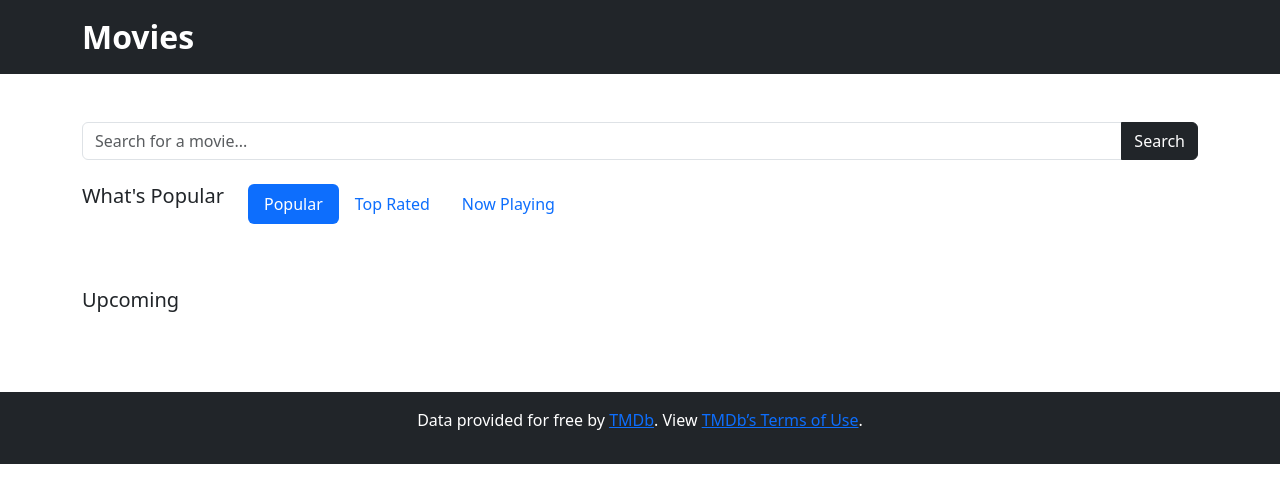
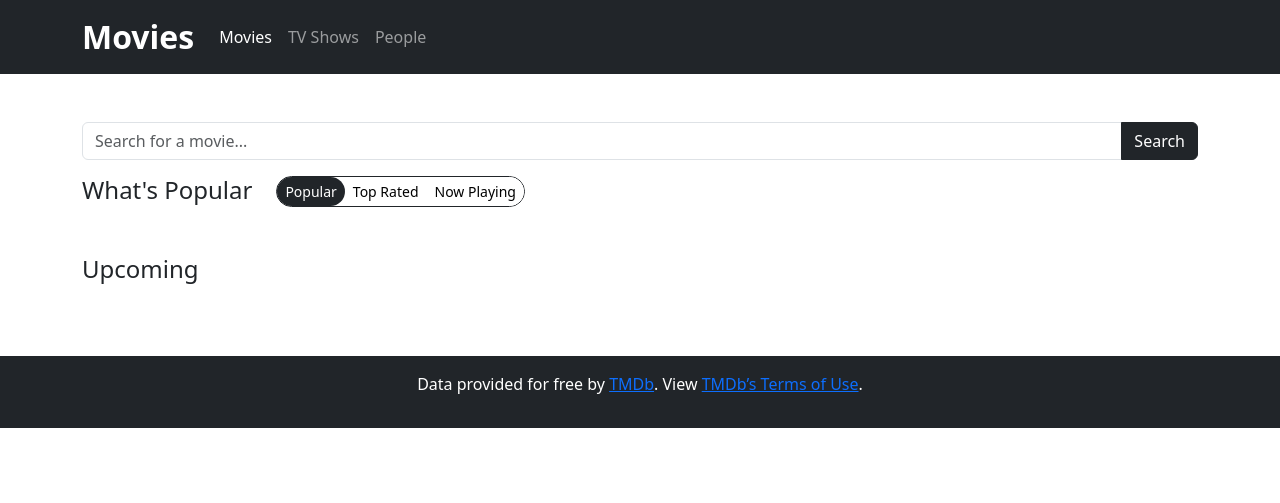
Before and after one commit to ashaza13/movie-site, a Flask app: template templates/index.html in a window 1280 px wide. Shown: the top 503 px of the page. Run offline with Flask 2, Linux system fonts and the light colour scheme; the template is opened without the code that fills it, so the values that code supplies are empty.

Commit message:
More styling/added overflow gradient

```diff
--- a/app.py
+++ b/app.py
@@ -38,5 +38,14 @@ def index():
                 string_date = date_object.strftime(DATE_FORMATTED)
                 result[i].release_date = string_date
 
+        movie_name = request.form.get("movie")
 
-        return render_template("results.html", result=result)
+        return render_template("results.html", result=result, movie_name=movie_name)
+
+@app.route("/movie", methods=["GET", "POST"])
+def movie():
+    return render_template("movie.html")
+
+if __name__ == '__main__':
+    app.debug = True
+    app.run()
--- a/static/styles.css
+++ b/static/styles.css
@@ -30,7 +30,7 @@ nav .navbar-brand .white
 /* Scrollbar */
 ::-webkit-scrollbar {
     width: .05rem;
-    height: .5rem;
+    height: .4rem;
 }
 ::-webkit-scrollbar-thumb {
     background-color: rgba(27, 27, 27, .4);
@@ -40,6 +40,44 @@ nav .navbar-brand .white
     background: transparent;
 }
 
-.my-button:not(:disabled):not(:disabled):active {
-    background-color: green;
- }
+
+button.active {
+    background-color: #212529 !important;
+    color: white;
+}
+
+.nav-link-small {
+    color: black;
+    background-color: white !important;
+    padding: 0.25rem 0.5rem;
+    font-size: .875rem;
+    border-radius: 1rem !important;
+}
+
+ul {
+    border: 1px solid #212529;
+    border-radius: 1rem;
+}
+
+.card-img-top {
+    border-radius: 0.5rem;
+}
+
+.tab-content {
+    position: relative;
+}
+
+.right-bg::after {
+    content: '';
+    display: -webkit-box;
+    display: -ms-flexbox;
+    display: flex;
+    width: 60px;
+    height: calc(100% - 20px);
+    right: -1em;
+    position: absolute;
+    z-index: 9999999;
+    margin-left: auto;
+    top: 0;
+    background: linear-gradient(to right, rgba(255, 255, 255, 0) 0, rgba(255, 255, 255, .7) 40%, #fff 70%);
+}
--- a/templates/index.html
+++ b/templates/index.html
@@ -7,39 +7,39 @@
 {% block main %}
     <div class="container">
         <form action="/" method="post">
-            <div class="input-group input-group-md pb-4 rounded-pill">
+            <div class="input-group input-group-md pb-3 rounded-pill">
                 <input type="text" class="form-control" aria-label="Sizing example input" aria-describedby="inputGroup-sizing-lg" placeholder="Search for a movie..." name="movie">
                 <button class="btn btn-dark btn-ripple" type="submit">Search</button>
             </div>
         </form>
 
-        <div class="row pb-4">
+        <div class="row pb-3">
             <div class="col-md-auto">
-                <h5>What's Popular</h5>
+                <h4>What's Popular</h4>
             </div>
             <div class="col-md-auto">
                 <ul class="nav nav-pills mb-3" id="pills-tab" role="tablist">
                     <li class="nav-item" role="presentation">
-                      <button class="nav-link active" id="pills-popular-tab" data-bs-toggle="pill" data-bs-target="#pills-popular" type="button" role="tab" aria-controls="pills-popular" aria-selected="true">Popular</button>
+                      <button class="nav-link nav-link-small active" id="pills-popular-tab" data-bs-toggle="pill" data-bs-target="#pills-popular" type="button" role="tab" aria-controls="pills-popular" aria-selected="true">Popular</button>
                     </li>
                     <li class="nav-item" role="presentation">
-                      <button class="nav-link" id="pills-top-tab" data-bs-toggle="pill" data-bs-target="#pills-top" type="button" role="tab" aria-controls="pills-top" aria-selected="false">Top Rated</button>
+                      <button class="nav-link nav-link-small" id="pills-top-tab" data-bs-toggle="pill" data-bs-target="#pills-top" type="button" role="tab" aria-controls="pills-top" aria-selected="false">Top Rated</button>
                     </li>
                     <li class="nav-item" role="presentation">
-                      <button class="nav-link" id="pills-now-tab" data-bs-toggle="pill" data-bs-target="#pills-now" type="button" role="tab" aria-controls="pills-now" aria-selected="false">Now Playing</button>
+                      <button class="nav-link nav-link-small" id="pills-now-tab" data-bs-toggle="pill" data-bs-target="#pills-now" type="button" role="tab" aria-controls="pills-now" aria-selected="false">Now Playing</button>
                     </li>
                 </ul>
             </div>
         </div>
 
-        <div class="tab-content" id="pills-tabContent">
+        <div class="tab-content right-bg" id="pills-tabContent">
             <div class="tab-pane fade show active" id="pills-popular" role="tabpanel" aria-labelledby="pills-popular-tab">
                 <div class="row flex-row flex-nowrap overflow-auto">
                     {% for val in popular %}
                     <div class="col-auto mb-3">
                         <div class="card" style="width: 9.5rem; border: 0;">
-                            <img src="https://image.tmdb.org/t/p/original/{{val.poster_path}}" class="card-img-top" alt="...">
-                            <div class="card-body text-wrap" style="width:7rem;">
+                            <a href="#"><img src="https://image.tmdb.org/t/p/original/{{val.poster_path}}" class="card-img-top" alt="..."></a>
+                            <div class="card-body text-wrap" style="width:9.5rem;">
                               <h6><a href="#" class="text-decoration-none text-dark">{{ val.title }}</a></h6>
                               <p class="card-text"><small class="text-muted">{{ val.release_date }}</small></p>
                             </div>
@@ -81,11 +81,9 @@
                 </div>
             </div>
 
-        </div>
-
-        <div class="row pb-4 pt-4">
+            <div class="row pb-3 pt-3">
                 <div class="col-md-auto">
-                <h5>Upcoming</h5>
+                    <h4>Upcoming</h4>
                 </div>
             </div>
 
--- a/templates/layout.html
+++ b/templates/layout.html
@@ -24,7 +24,23 @@
         <script src="https://cdn.jsdelivr.net/npm/bootstrap@5.3.0-alpha1/dist/js/bootstrap.bundle.min.js" integrity="sha384-w76AqPfDkMBDXo30jS1Sgez6pr3x5MlQ1ZAGC+nuZB+EYdgRZgiwxhTBTkF7CXvN" crossorigin="anonymous"></script>
         <nav class="navbar navbar-expand-lg navbar-dark bg-dark">
             <div class="container">
-              <a class="navbar-brand" href="#" style="font-weight: bold;">Movies</a>
+              <a class="navbar-brand" href="{{ url_for('index') }}" style="font-weight: bold;">Movies</a>
+              <button class="navbar-toggler" type="button" data-bs-toggle="collapse" data-bs-target="#navbarNav" aria-controls="navbarNav" aria-expanded="false" aria-label="Toggle navigation">
+                <span class="navbar-toggler-icon"></span>
+              </button>
+              <div class="collapse navbar-collapse" id="navbarNav">
+                <ul class="navbar-nav">
+                  <li class="nav-item">
+                    <a class="nav-link active" aria-current="page" href="#">Movies</a>
+                  </li>
+                  <li class="nav-item">
+                    <a class="nav-link" href="#">TV Shows</a>
+                  </li>
+                  <li class="nav-item">
+                    <a class="nav-link" href="#">People</a>
+                  </li>
+                </ul>
+              </div>
             </div>
           </nav>
 
```
Also changed, not shown: other parts of templates/index.html (+7 -6 lines), templates/movie.html (added, +10 -0 lines), templates/results.html (+8 -5 lines). Lines whose indentation alone changed are shown as unchanged.
